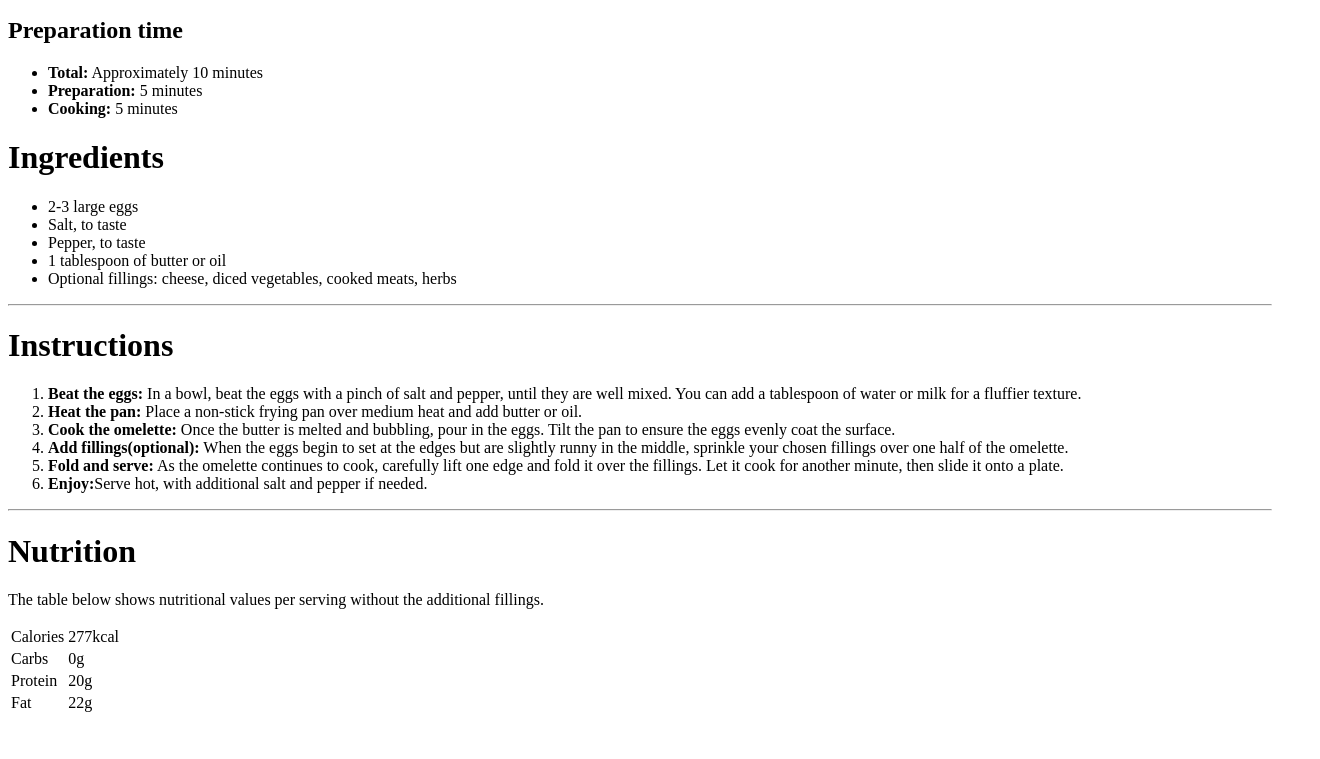
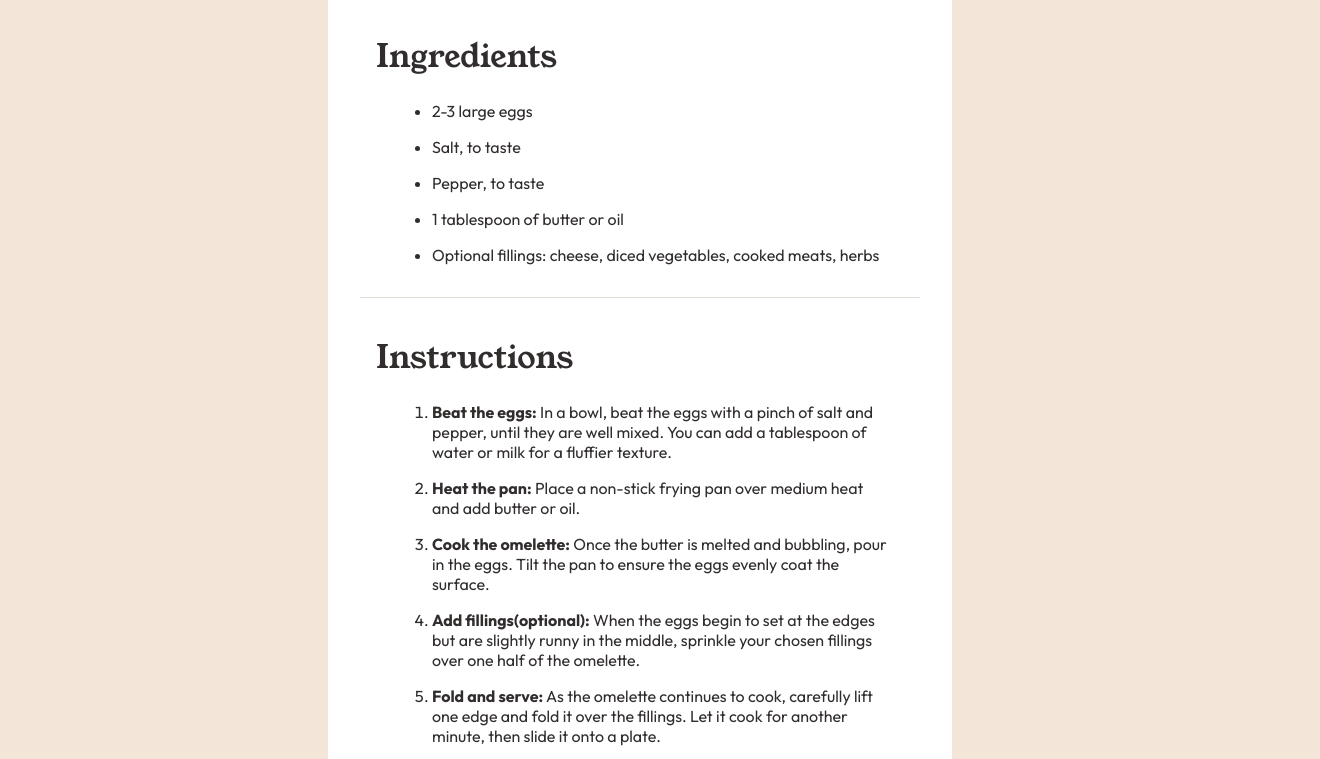
Before and after one commit to mihainrs/Recipe-page, a plain HTML site: page index.html in a window 1280 px wide. Shown: the part 713-1472 px from the top of the page, 1320 px wide, since content can reach past the window. Before the commit the page ends 1436 px from the top, so only its background shows below. Drawn offline with Linux system fonts and the light colour scheme.

Commit message:
Final commit

```diff
--- a/index.html
+++ b/index.html
@@ -14,7 +14,7 @@
 <body>
     <main>
         <div class="container">
-            <img src="/images/image-omelette.jpeg" alt="omelette" />
+            <img src="/images/image-omelette.jpeg" alt="omelette" id="omelet"/>
             <div class="intro">
                 <h1 id="titl">Simple Omelette Recipe</h1>
                 <p>An easy and quick dish, perfect for any meal. This classic omelette combines beaten eggs cooked to
@@ -38,7 +38,6 @@
                     <li>Optional fillings: cheese, diced vegetables, cooked meats, herbs</li>
                 </ul>
             </div>
-            <hr>
             <div class="instructions">
                 <h1>Instructions</h1>
                 <ol>
@@ -54,7 +53,6 @@
                     <li><b>Enjoy:</b>Serve hot, with additional salt and pepper if needed.</li>
                 </ol>
             </div>
-            <hr>
             <div class="nutrition">
                 <h1>Nutrition</h1>
                 <p>The table below shows nutritional values per serving without the additional fillings.</p>
--- a/styles.css
+++ b/styles.css
@@ -1,4 +1,6 @@
-:root{
+/* Declaring any useful variables/rules to be used in the project */
+
+:root {
   --Nutmeg: hsl(14, 45%, 36%);
   --DarkRaspberry: hsl(332, 51%, 32%);
   --White: hsl(0, 0%, 100%);
@@ -9,16 +11,112 @@
   --DarkCharcoal: hsl(24, 5%, 18%);
 }
 
+body {
+  margin:0;
+}
 
- {
+#omelet {
+  width:70ch;
+}
+
+li {
+  margin: 1em;
+}
+
+/* Preparation part */
+.prep-time {
+  padding-left: 1em;
+  border-radius: 10px;
+}
+
+/* Ingredients part */
+.ingredients {
+  border-bottom: 1px solid var(--LightGrey);
+  padding: 1em;
+}
+
+/* Instructions part */
+.instructions {
+  border-bottom: 1px solid var(--LightGrey);
+  padding: 1em;
+}
+
+/* Nutrition table */
+table {
+  border-collapse: collapse;
+}
+
+td {
+  text-align: left;
+  padding: 10px 100px;
+}
+
+tr:not(:last-child) {
+  border-bottom: 1px solid var(--LightGrey);
+}
+
+/* Fonts, colors, text related stuffs */
+h1,
+h3 {
   font-family: "Young Serif", serif;
   font-weight: 400;
   font-style: normal;
 }
 
- {
+li,
+td,
+h2,
+p {
   font-family: "Outfit", sans-serif;
   font-optical-sizing: auto;
-  font-weight: <weight>;
+  font-weight: weight;
   font-style: normal;
+  color: var(--DarkCharcoal);
 }
+
+h1 {
+  color: var(--DarkCharcoal);
+}
+
+h2 {
+  color: var(--DarkRaspberry);
+}
+
+.prep-time {
+  background-color: var(--RoseWhite);
+}
+
+td:nth-child(2) {
+  color: var(--Nutmeg);
+}
+
+@media only screen and (min-width:610px){
+
+/* Centering the menu */
+body {
+  min-height: 100vh;
+  display: flex;
+  justify-content: center;
+  align-items: center;
+  background-color: var(--Eggshell);
+}
+
+/* Designing the menu */
+.container {
+  background-color: var(--White);
+  padding: 2em;
+  text-wrap: wrap;
+  display: flex;
+  flex-direction: column;
+  max-width: 70ch;
+  margin-top: 5em;
+  margin-bottom: 5em;
+  border-radius: 20px;
+}
+
+/* the pic */
+#omelet {
+  width:70ch;
+  border-radius:10px;
+}
+}
```
Lines whose indentation alone changed are shown as unchanged.
